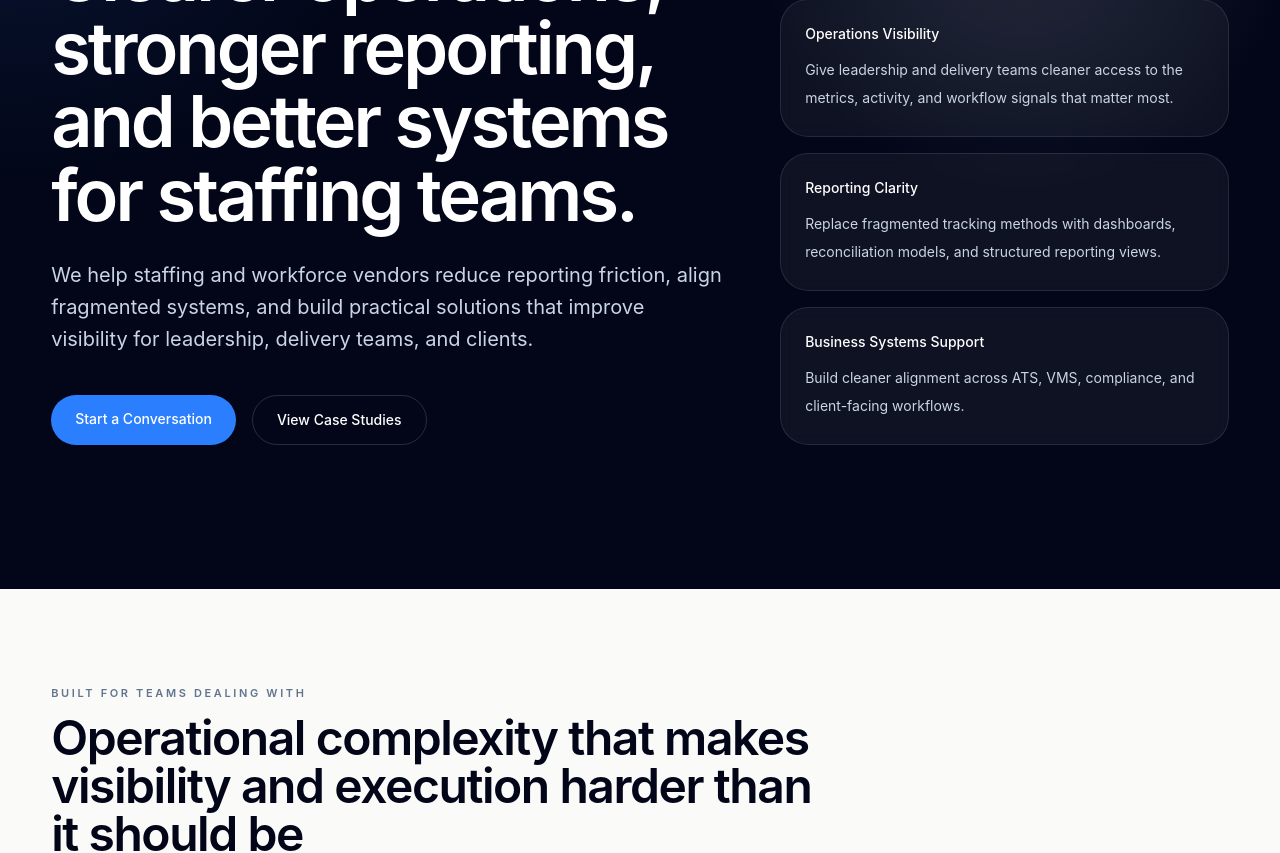
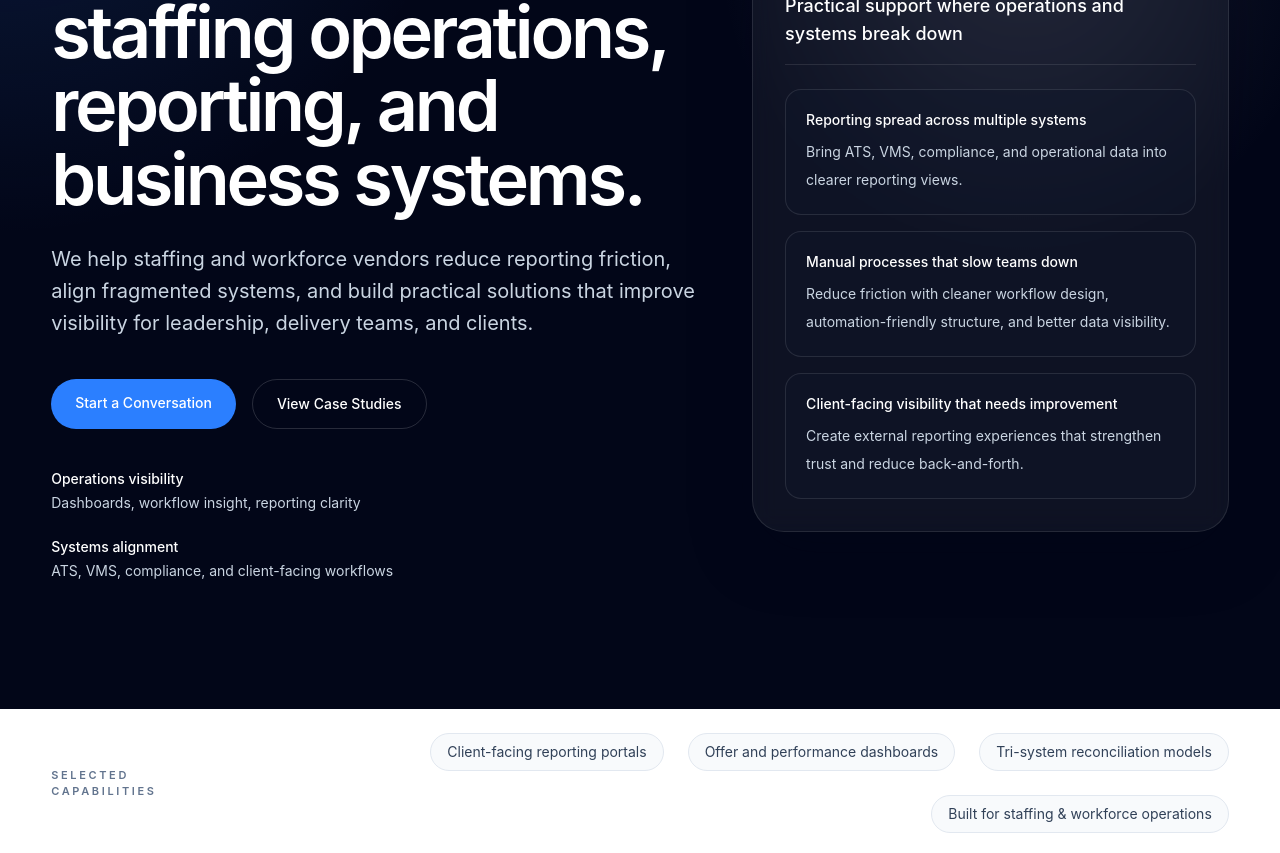
Before and after one commit to johnson7m/consulting-landing-page, a React (Vite) app: page / in a window 1280 px wide. Shown: the part 320-1173 px from the top of the page. Built offline with nearby package versions, Linux system fonts and the light colour scheme.

Commit message:
Refine hero and add proof strip

```diff
--- a/src/App.jsx
+++ b/src/App.jsx
@@ -1,5 +1,6 @@
 import Navbar from "./components/Navbar";
 import Hero from "./sections/Hero";
+import ProofStrip from "./sections/ProofStrip";
 import Problems from "./sections/Problems";
 import Services from "./sections/Services";
 import Results from "./sections/Results";
@@ -7,12 +8,14 @@ import About from "./sections/About";
 import Contact from "./sections/Contact";
 import Footer from "./sections/Footer";
 
+
 function App() {
   return (
     <div className="min-h-screen bg-stone-50 text-slate-950 antialiased">
       <Navbar />
       <main>
         <Hero />
+        <ProofStrip />
         <Problems />
         <Services />
         <Results />
--- a/src/sections/Hero.jsx
+++ b/src/sections/Hero.jsx
@@ -2,18 +2,18 @@ function Hero() {
   return (
     <section
       id="top"
-      className="relative overflow-hidden bg-slate-950 py-28 text-white md:py-36"
+      className="relative overflow-hidden bg-slate-950 py-24 text-white md:py-32"
     >
-      <div className="absolute inset-0 bg-[radial-gradient(circle_at_top_left,rgba(59,130,246,0.16),transparent_28%),radial-gradient(circle_at_80%_20%,rgba(148,163,184,0.16),transparent_22%)]" />
+      <div className="absolute inset-0 bg-[radial-gradient(circle_at_top_left,rgba(59,130,246,0.18),transparent_30%),radial-gradient(circle_at_80%_20%,rgba(148,163,184,0.14),transparent_24%)]" />
 
-      <div className="relative mx-auto grid w-[min(1180px,92%)] gap-14 lg:grid-cols-[1.2fr_0.8fr] lg:items-end">
+      <div className="relative mx-auto grid w-[min(1180px,92%)] gap-14 lg:grid-cols-[1.15fr_0.85fr] lg:items-center">
         <div>
           <p className="mb-5 text-[11px] font-semibold uppercase tracking-[0.28em] text-slate-300">
             Staffing & Workforce Systems Consulting
           </p>
 
-          <h1 className="max-w-5xl text-4xl font-semibold leading-[1.02] tracking-[-0.04em] sm:text-5xl lg:text-7xl">
-            Clearer operations, stronger reporting, and better systems for staffing teams.
+          <h1 className="max-w-4xl text-4xl font-semibold leading-[1.02] tracking-[-0.045em] sm:text-5xl lg:text-7xl">
+            Better visibility for staffing operations, reporting, and business systems.
           </h1>
 
           <p className="mt-7 max-w-2xl text-lg leading-8 text-slate-300 md:text-xl">
@@ -37,31 +37,58 @@ function Hero() {
               View Case Studies
             </a>
           </div>
+
+          <div className="mt-10 flex flex-wrap gap-6 text-sm text-slate-300">
+            <div>
+              <span className="block text-white font-medium">Operations visibility</span>
+              <span className="mt-1 block">Dashboards, workflow insight, reporting clarity</span>
+            </div>
+            <div>
+              <span className="block text-white font-medium">Systems alignment</span>
+              <span className="mt-1 block">ATS, VMS, compliance, and client-facing workflows</span>
+            </div>
+          </div>
         </div>
 
-        <div className="grid gap-4">
-          <div className="rounded-[28px] border border-white/10 bg-white/5 p-6 backdrop-blur-sm">
-            <p className="text-sm font-medium text-white">Operations Visibility</p>
-            <p className="mt-3 text-sm leading-7 text-slate-300">
-              Give leadership and delivery teams cleaner access to the metrics,
-              activity, and workflow signals that matter most.
-            </p>
+        <div className="rounded-[32px] border border-white/10 bg-white/5 p-6 shadow-[0_20px_60px_rgba(2,6,23,0.35)] backdrop-blur-md md:p-8">
+          <div className="flex items-center justify-between border-b border-white/10 pb-4">
+            <div>
+              <p className="text-xs font-semibold uppercase tracking-[0.22em] text-slate-400">
+                What this looks like
+              </p>
+              <p className="mt-2 text-lg font-medium text-white">
+                Practical support where operations and systems break down
+              </p>
+            </div>
           </div>
 
-          <div className="rounded-[28px] border border-white/10 bg-white/5 p-6 backdrop-blur-sm">
-            <p className="text-sm font-medium text-white">Reporting Clarity</p>
-            <p className="mt-3 text-sm leading-7 text-slate-300">
-              Replace fragmented tracking methods with dashboards, reconciliation
-              models, and structured reporting views.
-            </p>
-          </div>
+          <div className="mt-6 space-y-4">
+            <div className="rounded-2xl border border-white/10 bg-slate-900/40 p-5">
+              <p className="text-sm font-medium text-white">
+                Reporting spread across multiple systems
+              </p>
+              <p className="mt-2 text-sm leading-7 text-slate-300">
+                Bring ATS, VMS, compliance, and operational data into clearer reporting views.
+              </p>
+            </div>
 
-          <div className="rounded-[28px] border border-white/10 bg-white/5 p-6 backdrop-blur-sm">
-            <p className="text-sm font-medium text-white">Business Systems Support</p>
-            <p className="mt-3 text-sm leading-7 text-slate-300">
-              Build cleaner alignment across ATS, VMS, compliance, and
-              client-facing workflows.
-            </p>
+            <div className="rounded-2xl border border-white/10 bg-slate-900/40 p-5">
+              <p className="text-sm font-medium text-white">
+                Manual processes that slow teams down
+              </p>
+              <p className="mt-2 text-sm leading-7 text-slate-300">
+                Reduce friction with cleaner workflow design, automation-friendly structure, and better data visibility.
+              </p>
+            </div>
+
+            <div className="rounded-2xl border border-white/10 bg-slate-900/40 p-5">
+              <p className="text-sm font-medium text-white">
+                Client-facing visibility that needs improvement
+              </p>
+              <p className="mt-2 text-sm leading-7 text-slate-300">
+                Create external reporting experiences that strengthen trust and reduce back-and-forth.
+              </p>
+            </div>
           </div>
         </div>
       </div>
--- /dev/null
+++ b/src/sections/ProofStrip.jsx
@@ -0,0 +1,31 @@
+function ProofStrip() {
+  const items = [
+    "Client-facing reporting portals",
+    "Offer and performance dashboards",
+    "Tri-system reconciliation models",
+    "Built for staffing & workforce operations",
+  ];
+
+  return (
+    <section className="border-b border-slate-200 bg-white">
+      <div className="mx-auto flex w-[min(1180px,92%)] flex-col gap-6 py-6 md:flex-row md:items-center md:justify-between">
+        <p className="text-[11px] font-semibold uppercase tracking-[0.24em] text-slate-500">
+          Selected capabilities
+        </p>
+
+        <div className="grid gap-3 md:grid-cols-2 xl:flex xl:flex-wrap xl:justify-end xl:gap-6">
+          {items.map((item) => (
+            <div
+              key={item}
+              className="rounded-full border border-slate-200 bg-slate-50 px-4 py-2 text-sm text-slate-700"
+            >
+              {item}
+            </div>
+          ))}
+        </div>
+      </div>
+    </section>
+  );
+}
+
+export default ProofStrip;
```
